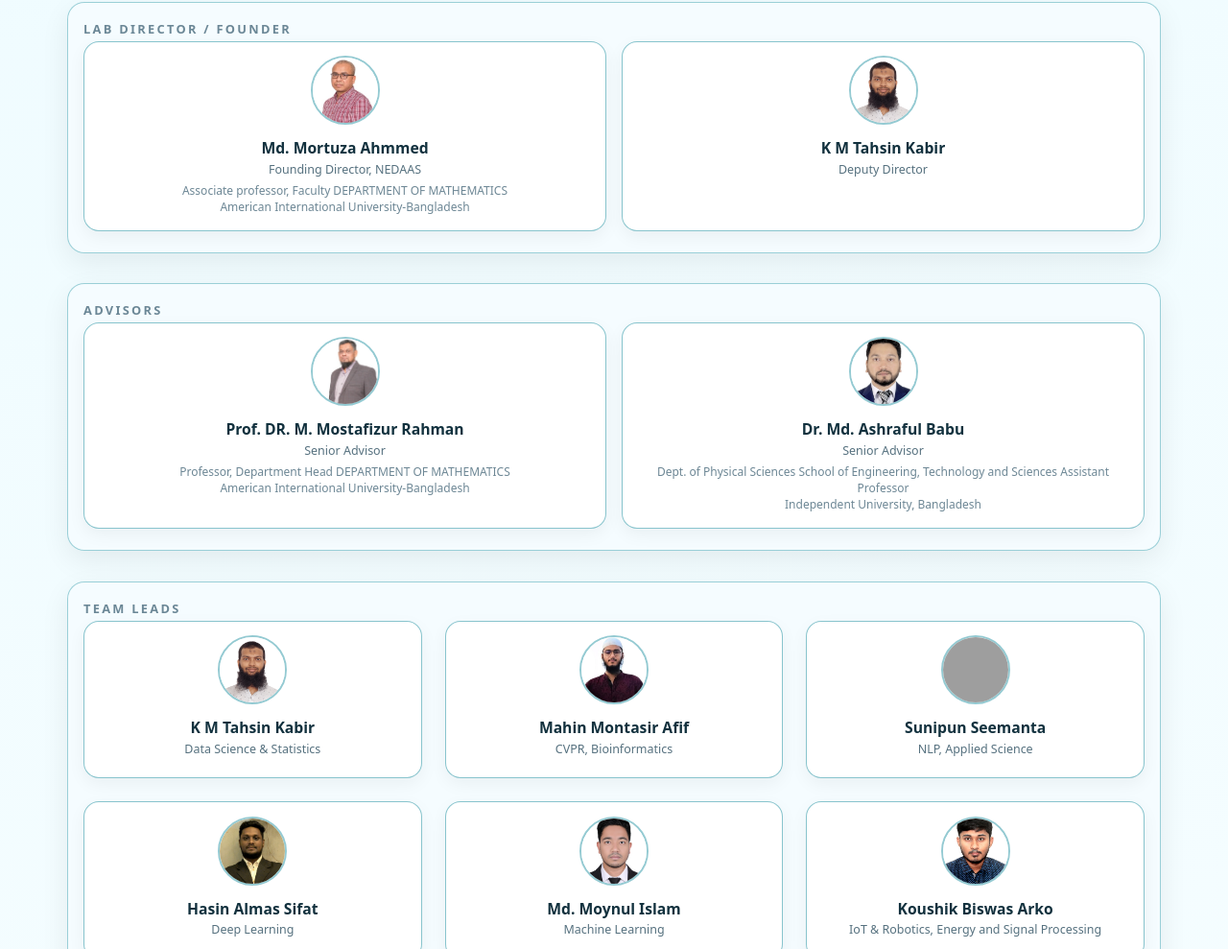
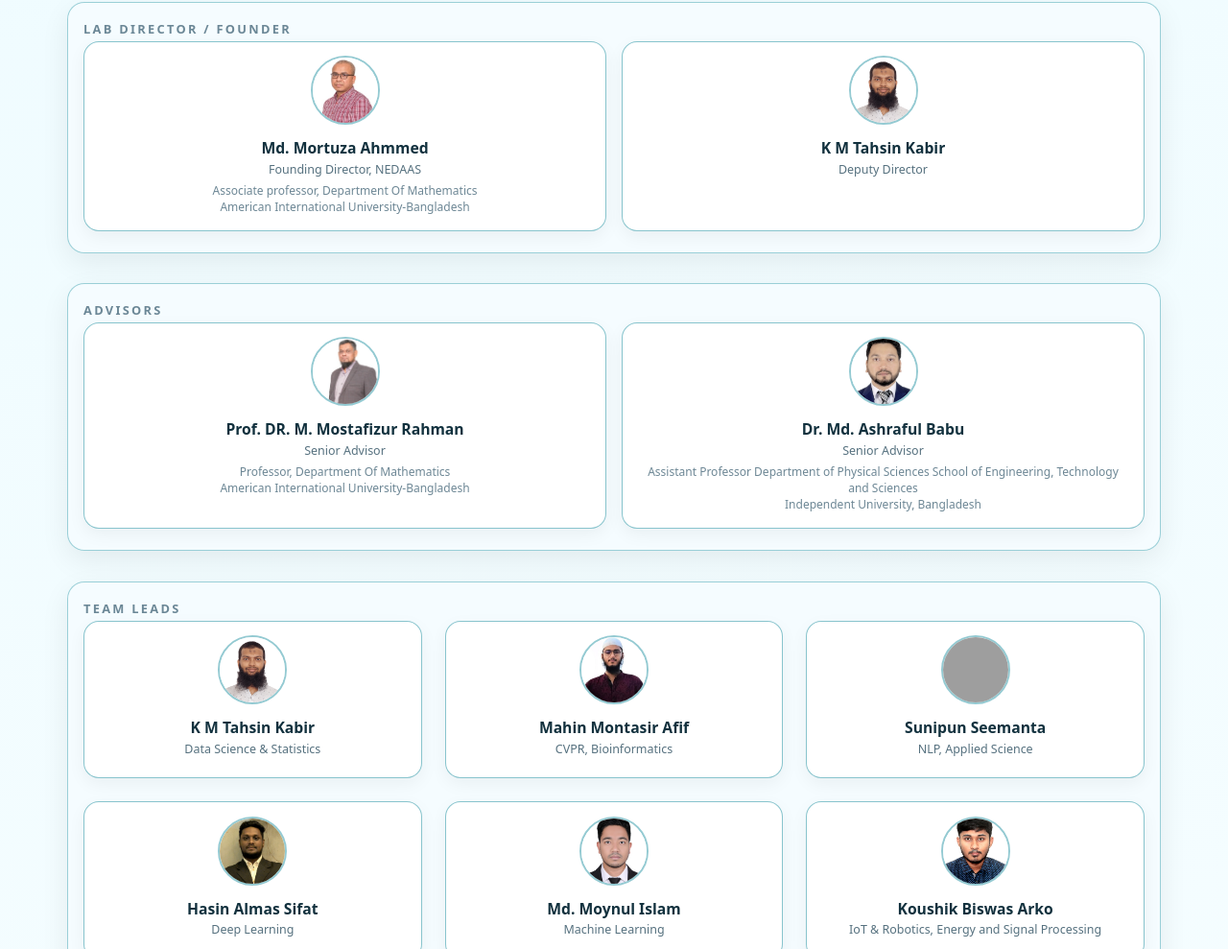
Before and after one commit to MahdiHassanGo/NEDAAS-webpage, a plain HTML site: page index.html in a window 1280 px wide. Shown: the part 2167-3156 px from the top of the page at 96% size. Drawn offline with Linux system fonts and the light colour scheme; grey boxes are pictures that could not be loaded; files whose address does not match are found by name.

Commit message:
updated new infos

```diff
--- a/index.html
+++ b/index.html
@@ -508,8 +508,8 @@
                             <div class="member-name">Md. Mortuza Ahmmed</div>
                             <div class="member-role">Founding Director, NEDAAS</div>
                             <div class="member-focus">
-                                Associate professor, Faculty
-                                DEPARTMENT OF MATHEMATICS <br>
+                                Associate professor,
+                                Department Of Mathematics <br>
                                 American International University-Bangladesh
                             </div>
 
@@ -533,8 +533,8 @@
                             <div class="member-name">Prof. DR. M. Mostafizur Rahman</div>
                             <div class="member-role">Senior Advisor</div>
                             <div class="member-focus">
-                                Professor, Department Head
-                                DEPARTMENT OF MATHEMATICS <br>
+                                Professor,
+                                Department Of Mathematics<br>
 
                                 American International University-Bangladesh
                             </div>
@@ -547,9 +547,10 @@
                             </div>
                             <div class="member-role">Senior Advisor</div>
                             <div class="member-focus">
-                                Dept. of Physical Sciences
+                                Assistant Professor
+                                Department of Physical Sciences
                                 School of Engineering, Technology and Sciences
-                                Assistant Professor <br>
+                                <br>
                                 Independent University, Bangladesh
                             </div>
                         </div>
```
